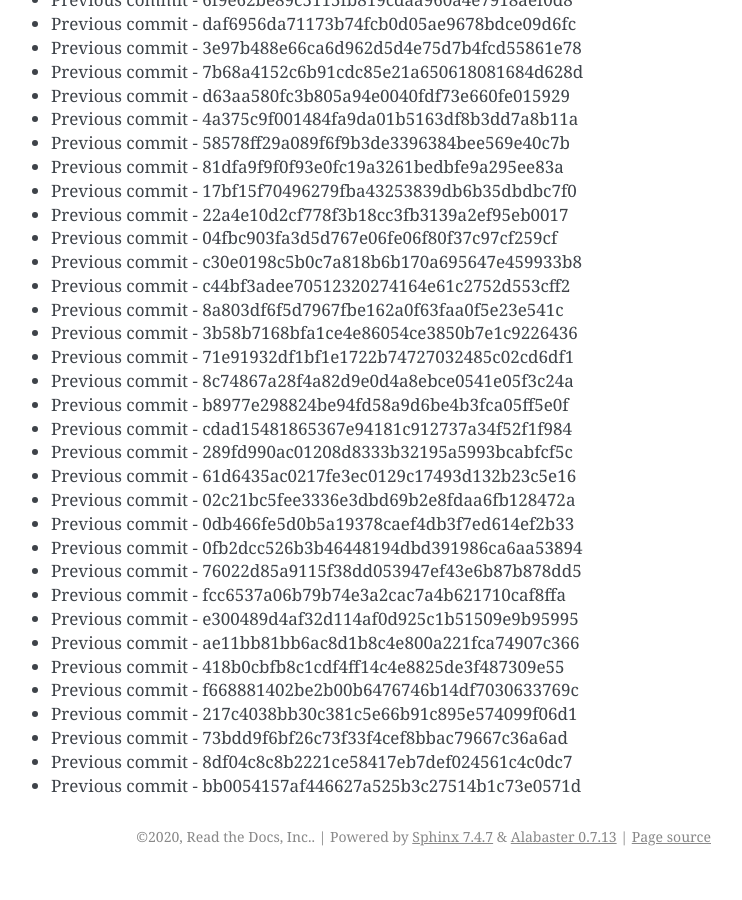
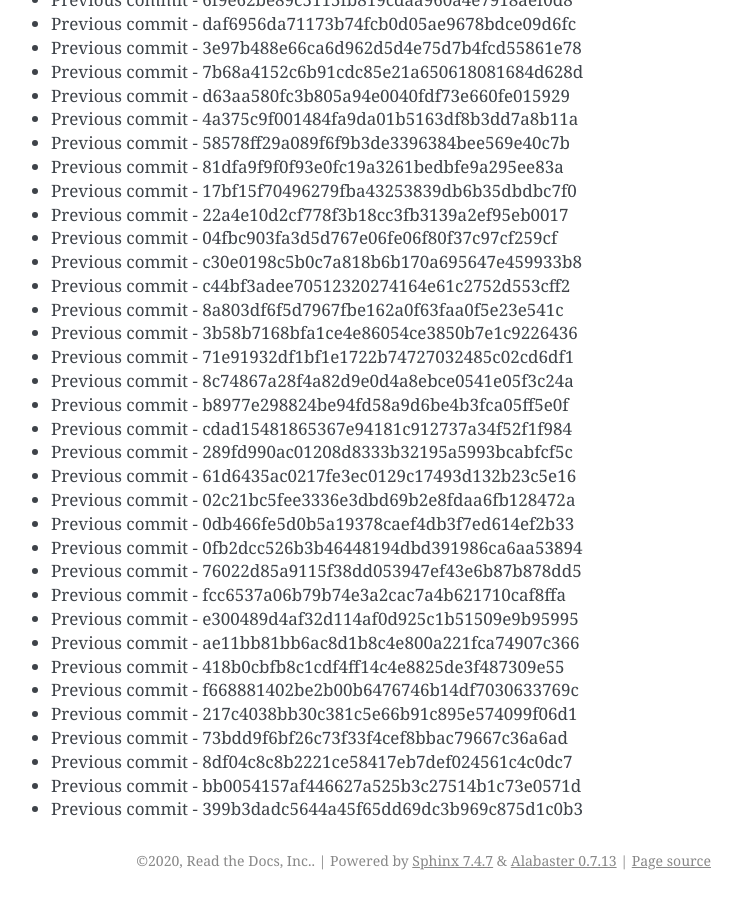
Before and after one commit to readthedocs/rtd-git-stresstest, a Sphinx documentation site: the page built from docs/updates.rst, in a window 1280 px wide and 900 px high, scrolled down 9817 px. Shown: the whole window, without its empty margins (399-1141 px from the left). Built offline with Sphinx 7.4.7, drawn with Linux system fonts in a browser that asks for light colours; before the commit the page ends 10693 px from its top, so only the background shows below that.

Commit message:
Generating commit from previous: 399b3dadc5644a45f65dd69dc3b969c875d1c0b3

```diff
--- a/docs/updates.rst
+++ b/docs/updates.rst
@@ -444,3 +444,4 @@ It can be tested for any performance characteristics.
 * Previous commit - 73bdd9f6bf26c73f33f4cef8bbac79667c36a6ad
 * Previous commit - 8df04c8c8b2221ce58417eb7def024561c4c0dc7
 * Previous commit - bb0054157af446627a525b3c27514b1c73e0571d
+* Previous commit - 399b3dadc5644a45f65dd69dc3b969c875d1c0b3
```
